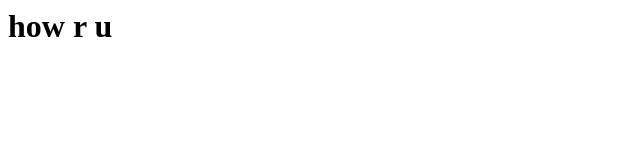
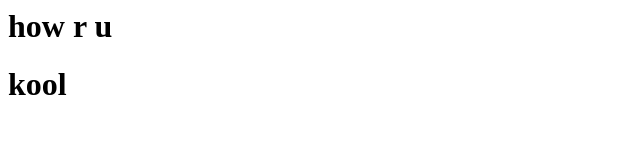
Before and after one commit to vibakar/sample, a plain HTML site: page index.html in a window 1280 px wide. Shown: the whole page, without its empty margins (0-640 px from the left). Drawn offline with Linux system fonts and the light colour scheme.

Commit message:
update code

```diff
--- a/index.html
+++ b/index.html
@@ -4,5 +4,6 @@
 </head>
 <body>
   <h1>how r u</h1>
+  <h1>kool</h1>
 </body>
 </html
```
